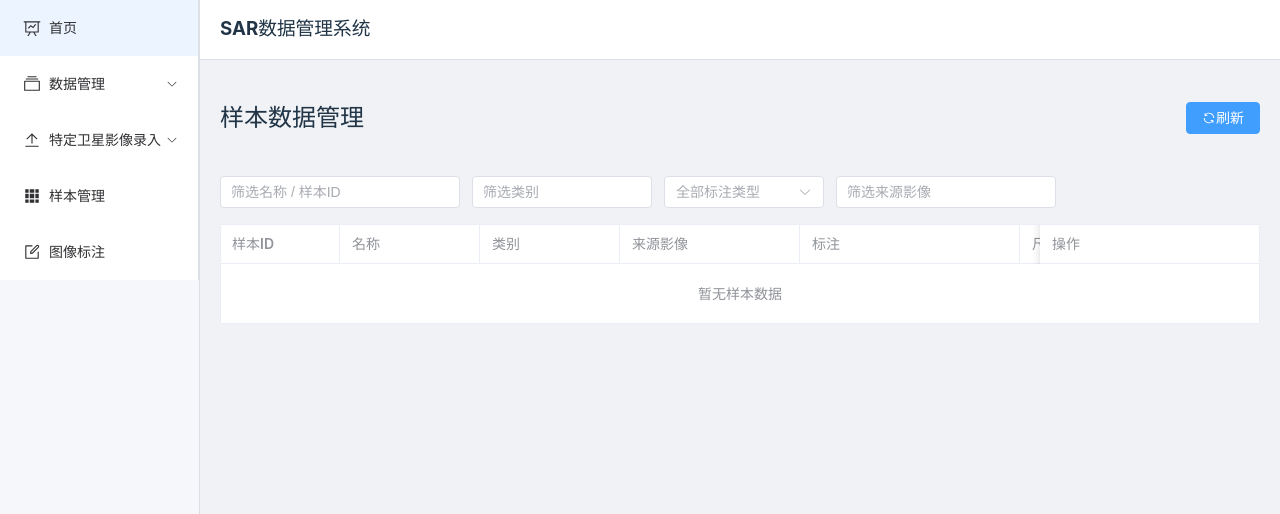
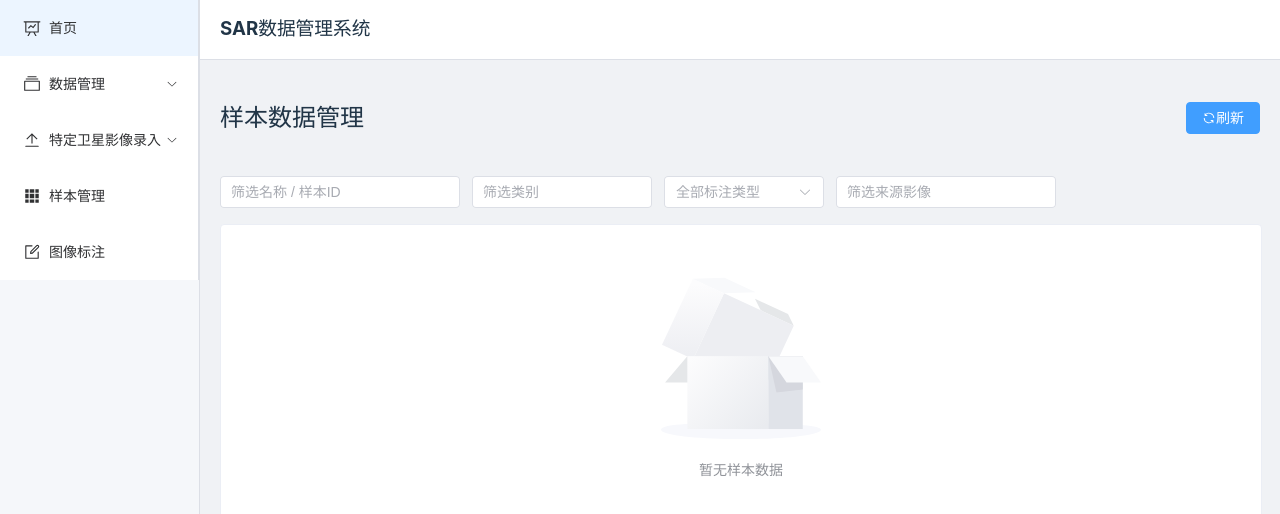
Before and after one commit to chenxin133/SAR_source, a Vue app in the folder SAR_Front/: page /data/samples in a window 1280 px wide. Shown: the top 514 px of the page. Built offline with nearby package versions, Linux system fonts and the light colour scheme.

Commit message:
fix: improve annotation and data empty states

```diff
--- a/SAR_Front/src/views/annotate/AnnotateView.vue
+++ b/SAR_Front/src/views/annotate/AnnotateView.vue
@@ -101,11 +101,13 @@
                 <el-input v-model="editRemark" type="textarea" :rows="3" placeholder="输入备注" @change="applyMetaEdit" />
               </el-form-item>
               <el-form-item label="样本">
-                <el-select v-model="sampleFormat" style="width: 120px">
-                  <el-option value="image/png" label="PNG" />
-                  <el-option value="image/jpeg" label="JPG" />
-                </el-select>
-                <el-button type="primary" style="margin-left: 8px" @click="cropSelectedToSample">裁切并保存</el-button>
+                <div class="sample-actions">
+                  <el-select v-model="sampleFormat" style="width: 120px">
+                    <el-option value="image/png" label="PNG" />
+                    <el-option value="image/jpeg" label="JPG" />
+                  </el-select>
+                  <el-button type="primary" @click="cropSelectedToSample">裁切并保存</el-button>
+                </div>
               </el-form-item>
             </el-form>
           </div>
@@ -447,6 +449,7 @@ const buildViewMatrix = () => {
 const applyViewTransform = () => {
   if (!canvas || !bgObject) return
   canvas.setViewportTransform(buildViewMatrix() as any)
+  for (const obj of canvas.getObjects()) obj.setCoords()
   canvas.requestRenderAll()
 }
 
@@ -1715,6 +1718,7 @@ watch(
   width: 360px;
   display: flex;
   flex-direction: column;
+  flex-shrink: 0;
 }
 
 .panel {
@@ -1728,4 +1732,21 @@ watch(
   font-weight: 600;
   margin-bottom: 10px;
 }
+
+.sample-actions {
+  display: flex;
+  flex-wrap: wrap;
+  gap: 8px;
+  align-items: center;
+}
+
+@media (max-width: 1200px) {
+  .workspace {
+    flex-direction: column;
+  }
+
+  .sidebar {
+    width: 100%;
+  }
+}
 </style>
--- a/SAR_Front/src/views/data/RawDataView.vue
+++ b/SAR_Front/src/views/data/RawDataView.vue
@@ -26,8 +26,8 @@
 
     <!-- Data Table -->
     <el-table
+      v-if="filteredImages.length"
       :data="filteredImages"
-      :empty-text="tableEmptyText"
       style="width: 100%"
       border
       v-loading="store.loading"
@@ -61,6 +61,10 @@
         </template>
       </el-table-column>
     </el-table>
+
+    <div v-else class="empty-state" v-loading="store.loading">
+      <el-empty :description="tableEmptyText" />
+    </div>
 
     <RawImageUploadDialog v-model="uploadVisible" />
 
@@ -302,6 +306,16 @@ const handleDelete = (row: SarImage) => {
     flex-wrap: wrap;
     margin-bottom: 16px;
 }
+.empty-state {
+    width: 100%;
+    min-height: 240px;
+    display: flex;
+    align-items: center;
+    justify-content: center;
+    background: #fff;
+    border: 1px solid #ebeef5;
+    border-radius: 4px;
+}
 .progress-bar {
     margin-top: 10px;
 }
--- a/SAR_Front/src/views/data/SampleDataView.vue
+++ b/SAR_Front/src/views/data/SampleDataView.vue
@@ -17,7 +17,7 @@
       <el-input v-model="sourceFilter" placeholder="筛选来源影像" clearable style="width: 220px" />
     </div>
 
-    <el-table :data="filteredTableData" :empty-text="tableEmptyText" style="width: 100%" border>
+    <el-table v-if="filteredTableData.length" :data="filteredTableData" style="width: 100%" border>
       <el-table-column prop="id" label="样本ID" width="120" />
       <el-table-column prop="name" label="名称" min-width="140" />
       <el-table-column prop="category" label="类别" width="140" />
@@ -33,6 +33,10 @@
         </template>
       </el-table-column>
     </el-table>
+
+    <div v-else class="empty-state">
+      <el-empty :description="tableEmptyText" />
+    </div>
 
     <el-dialog v-model="previewVisible" title="样本预览" width="760px" destroy-on-close @closed="clearPreview">
       <el-image v-if="previewUrl" :src="previewUrl" fit="contain" style="width: 100%; height: 420px; background: #111" />
@@ -186,6 +190,17 @@ onMounted(async () => {
     margin-bottom: 16px;
 }
 
+.empty-state {
+    width: 100%;
+    min-height: 240px;
+    display: flex;
+    align-items: center;
+    justify-content: center;
+    background: #fff;
+    border: 1px solid #ebeef5;
+    border-radius: 4px;
+}
+
 .preview-meta {
     margin-top: 10px;
     color: #606266;
```
